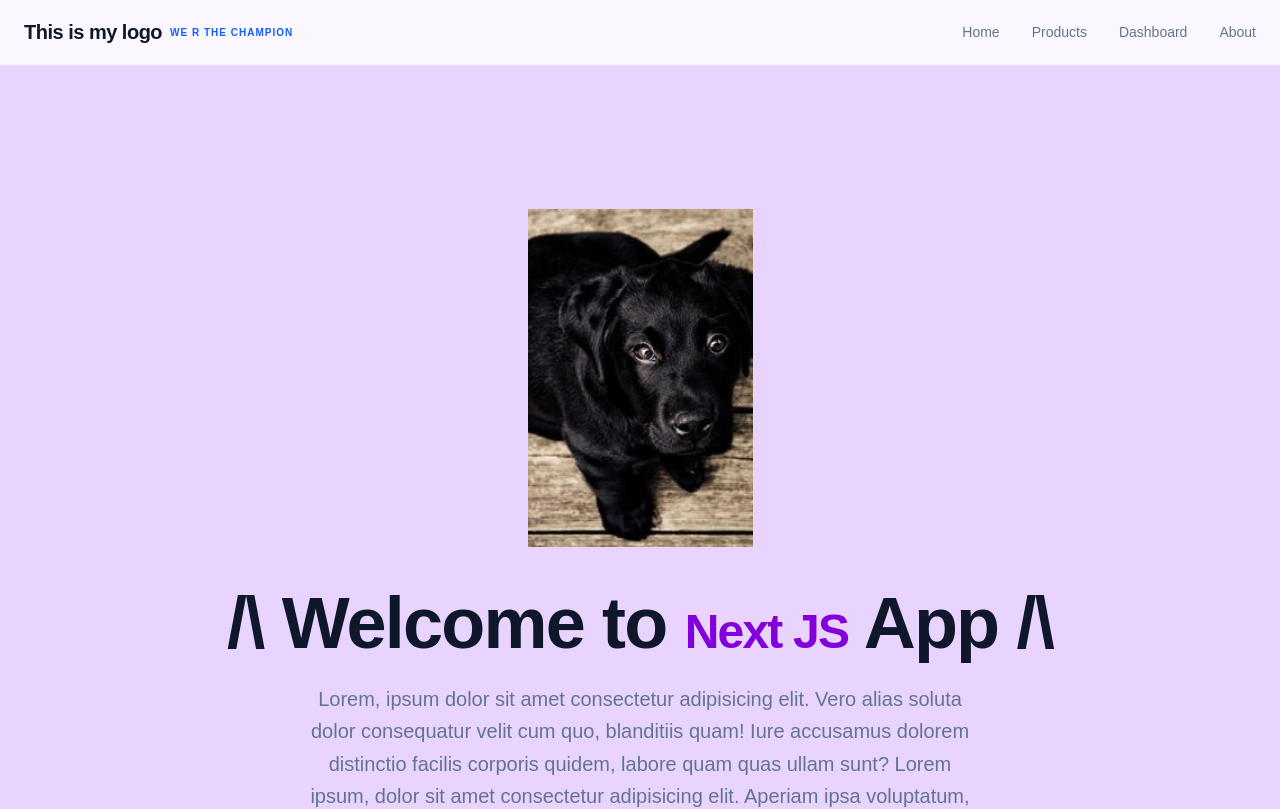
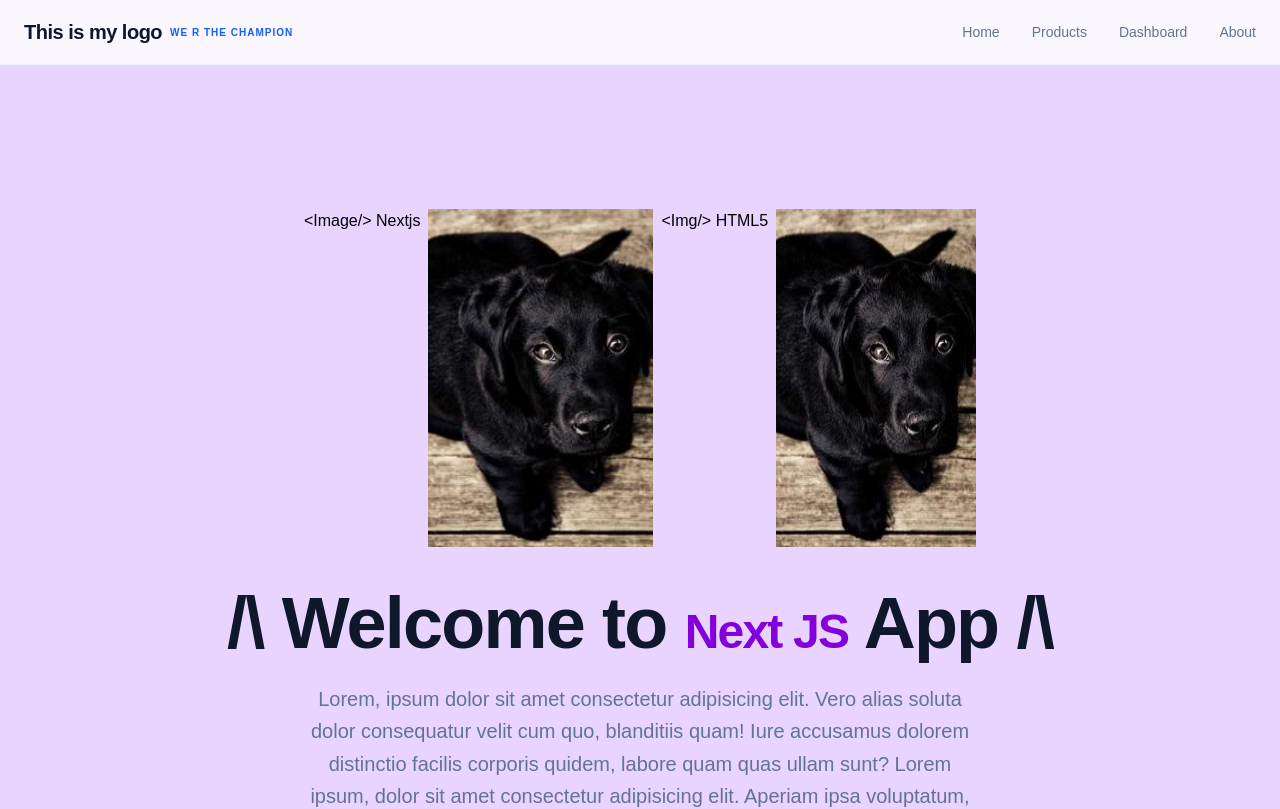
Before and after one commit to tingchannavong/nextjs-blog, a Next.js app: page / in a window 1280 px wide. Shown: the top 809 px of the page. Built offline with nearby package versions, Linux system fonts and the light colour scheme.

Commit message:
image next

```diff
--- a/app/page.tsx
+++ b/app/page.tsx
@@ -3,8 +3,12 @@ import Image from "next/image";
 export default function HomePage() {
   return (
     <section className={styles.hero}>
+      <div className="flex gap-2 justify-center">
+      <p>&lt;Image/&gt; Nextjs</p>
       <Image src="/images/dog.jpg" alt="The Black Dog" width={225} height={125}/>
-       {/* <img src="/images/dog.jpg" alt="dogpic" /> */}
+      <p>&lt;Img/&gt; HTML5</p>
+       <img src="./images/dog.jpg" alt="dogpic" />
+      </div>
       <div className={styles.heroContent}>
         <h1 className={styles.title}>/\ Welcome to <span className={styles.titleAccent}>Next JS</span> App /\</h1>
         <p className={styles.description}>Lorem, ipsum dolor sit amet consectetur adipisicing elit. Vero alias soluta dolor consequatur velit cum quo, blanditiis quam! Iure accusamus dolorem distinctio facilis corporis quidem, labore quam quas ullam sunt? Lorem ipsum, dolor sit amet consectetur adipisicing elit. Aperiam ipsa voluptatum, enim fuga provident id voluptates magnam labore architecto sit.</p>
```
